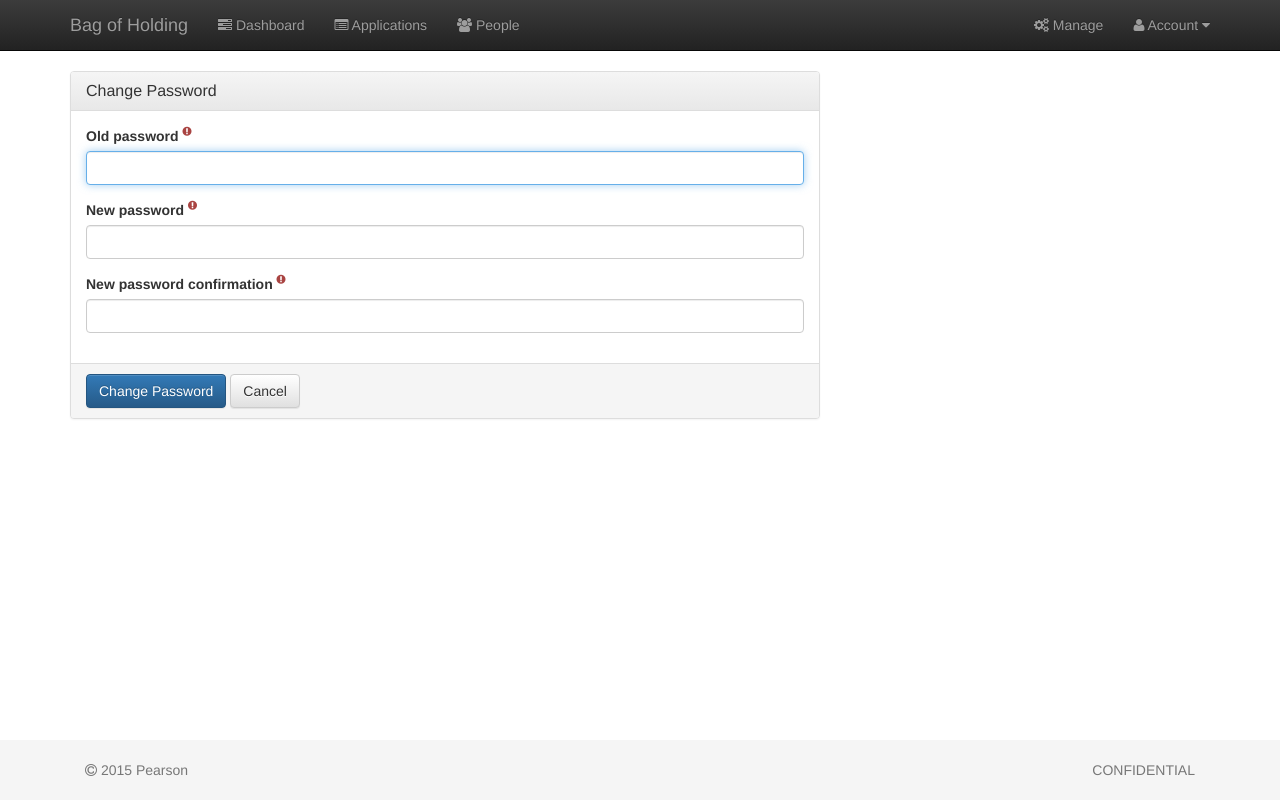
After one commit to aparsons/bag-of-holding, a Django app: page /accounts/change-password/ in a window 1280 px wide. The commit adds this page. Run offline with Django 3.2, Linux system fonts and the light colour scheme; a user stored in the database is signed in; some libraries are stand-ins or nearby versions.

Commit message:
Change password

```diff
--- a/project/boh/templates/boh/base.html
+++ b/project/boh/templates/boh/base.html
@@ -40,8 +40,14 @@
             {% if user.is_staff %}
             <li><a href="{% url 'boh:management.services' %}"><span class="fa fa-cogs" aria-hidden="true"></span></span><span class="hidden-sm"> Manage</span></a></li>
             {% endif %}
-            <!--<li><a href=""><span class="fa fa-cog" aria-hidden="true"></span><span class="hidden-sm"> Settings</span></a></li>-->
-            <li><a href="{% url 'django.contrib.auth.views.logout' %}"><span class="fa fa-sign-out" aria-hidden="true"></span><span class="hidden-sm"> Logout</span></a></li>
+            <li class="dropdown">
+              <a href="#" class="dropdown-toggle" data-toggle="dropdown" role="button" aria-expanded="false"><span class="fa fa-user" aria-hidden="true"></span> Account <span class="fa fa-caret-down" aria-hidden="true"></span></a>
+              <ul class="dropdown-menu" role="menu">
+                <li><a href="{% url 'django.contrib.auth.views.password_change' %}"><span class="fa fa-key" aria-hidden="true"></span> Change Password</a></li>
+                <li class="divider"></li>
+                <li><a href="{% url 'django.contrib.auth.views.logout' %}"><span class="fa fa-sign-out" aria-hidden="true"></span> Logout</a></li>
+              </ul>
+            </li>
           </ul>
         </div>
       </div>
--- /dev/null
+++ b/project/boh/templates/registration/password_change_form.html
@@ -0,0 +1,27 @@
+{% extends "boh/base.html" %}
+
+{% block title %}Change Password{% endblock %}
+
+{% block content %}
+<div class="row">
+  <div class="col-md-8">
+    <form method="post" action="{% url 'django.contrib.auth.views.password_change' %}">
+      {% csrf_token %}
+      <div class="panel panel-default">
+        <div class="panel-heading">
+          <h3 class="panel-title">Change Password</h3>
+        </div>
+        <div class="panel-body">
+          {% include "boh/snippets/form/_general.html" with control=form.old_password %}
+          {% include "boh/snippets/form/_general.html" with control=form.new_password1 %}
+          {% include "boh/snippets/form/_general.html" with control=form.new_password2 %}
+        </div>
+        <div class="panel-footer">
+          <button class="btn btn-primary" type="submit">Change Password</button>
+          <a href="{% url 'boh:dashboard.personal' %}" class="btn btn-default" role="button">Cancel</a>
+        </div>
+      </div>
+    </form>
+  </div>
+</div>
+{% endblock %}
--- a/project/project/urls.py
+++ b/project/project/urls.py
@@ -8,7 +8,8 @@ base_urlpatterns = patterns('',
 
     url(r'^accounts/login/$', 'django.contrib.auth.views.login', name='login'),
     url(r'^accounts/logout/$', 'django.contrib.auth.views.logout', name='logout'),
-
+    url(r'^accounts/change-password/$', 'django.contrib.auth.views.password_change', name='password_change'),
+    url(r'^accounts/change-password/done/$', 'django.contrib.auth.views.password_change_done', name='password_change_done'),
     #url(r'^', include('django.contrib.auth.urls')),
     url(r'^admin/', include(admin.site.urls)),
 )
```
Also changed, not shown: project/boh/templates/registration/password_change_done.html (added, +16 -0 lines).
